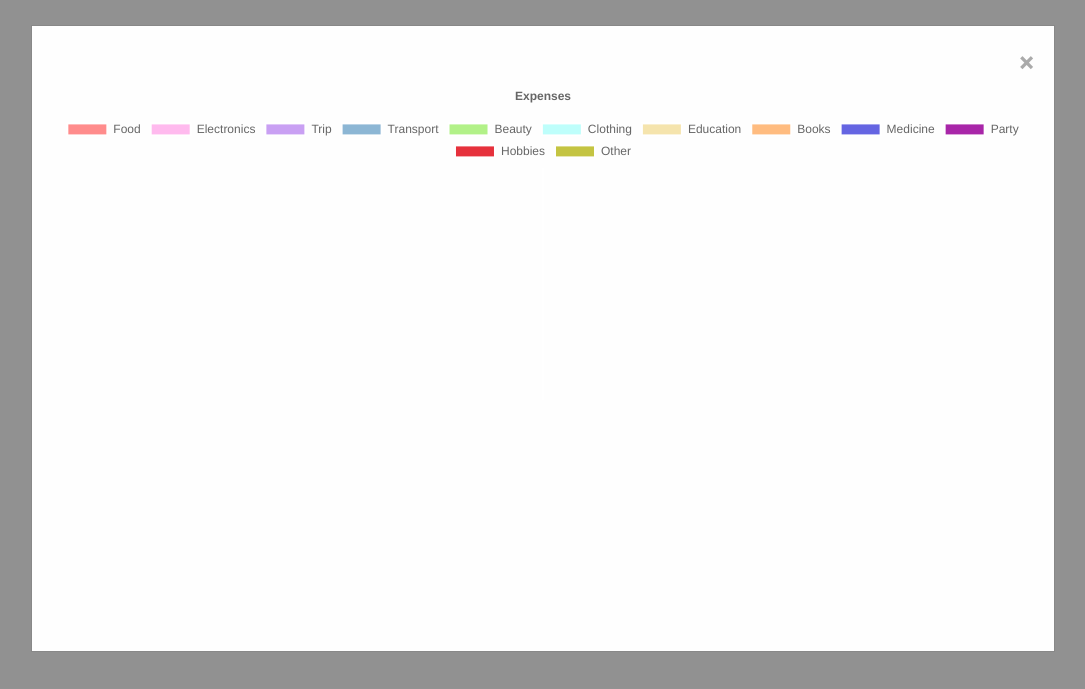
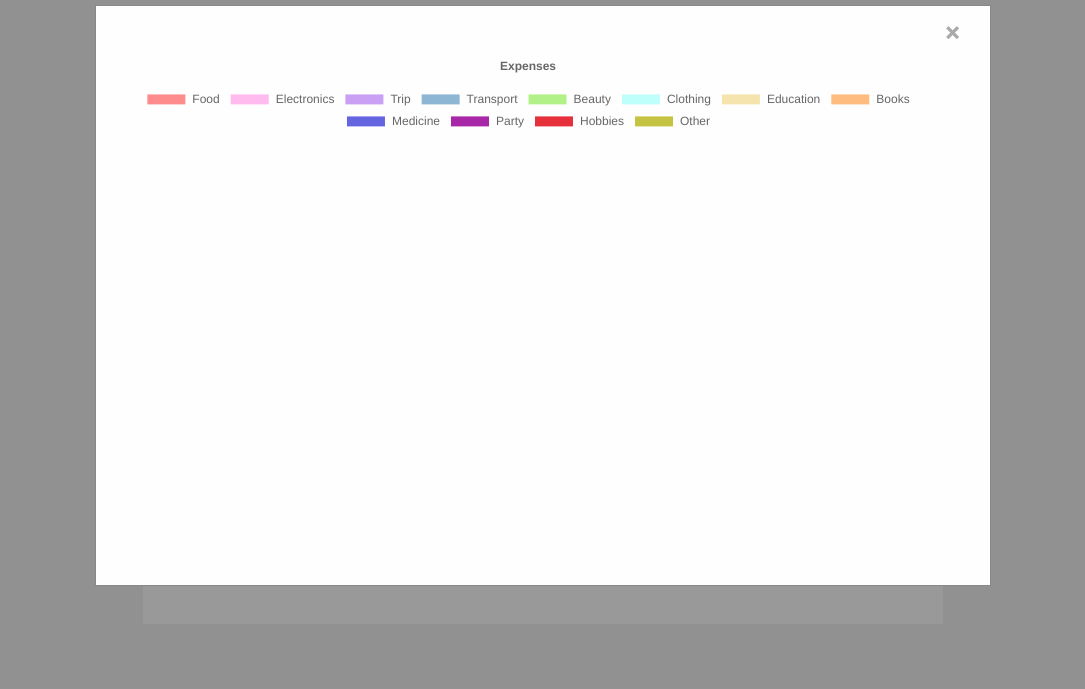
Before and after one commit to fabianaserangelli/MoneyManager, a plain HTML site: page diary.html in a window 1280 px wide. Both pictures are taken after a click on the button "GRAPH". Shown: the part 75-764 px from the top of the page, without its empty margins (97-1182 px from the left). Drawn offline with nearby package versions, Linux system fonts and the light colour scheme; no server answers.

Commit message:
fixingggg

```diff
--- a/css/styles.css
+++ b/css/styles.css
@@ -240,7 +240,7 @@ table td {
   display: none; /* Hidden by default */
   position: fixed; /* Stay in place */
   z-index: 1; /* Sit on top */
-  padding-top: 100px; /* Location of the box */
+  padding-top: 80px; /* Location of the box */
   left: 0;
   top: 0;
   width: 100%; /* Full width */
@@ -254,9 +254,11 @@ table td {
 .modal-content {
   background-color: #fefefe;
   margin: auto;
-  padding: 20px;
+  padding-bottom: 50px;
+  padding-right: 30px;
+  padding-top: 10px;
   border: 1px solid #888;
-  width: 80%;
+  width: 70%;
 }
 
 /* The Close Button */
```
